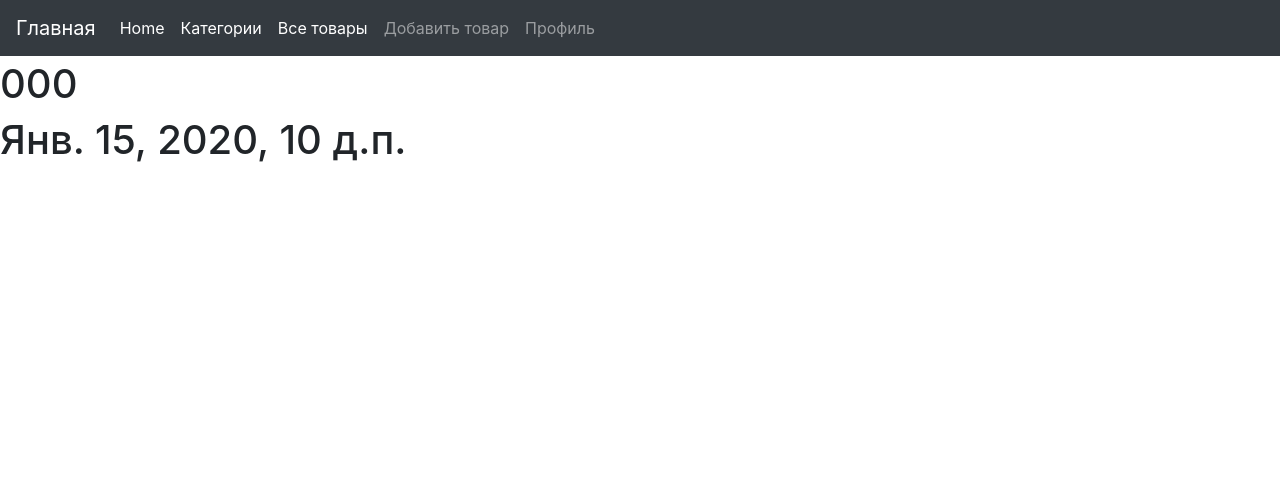
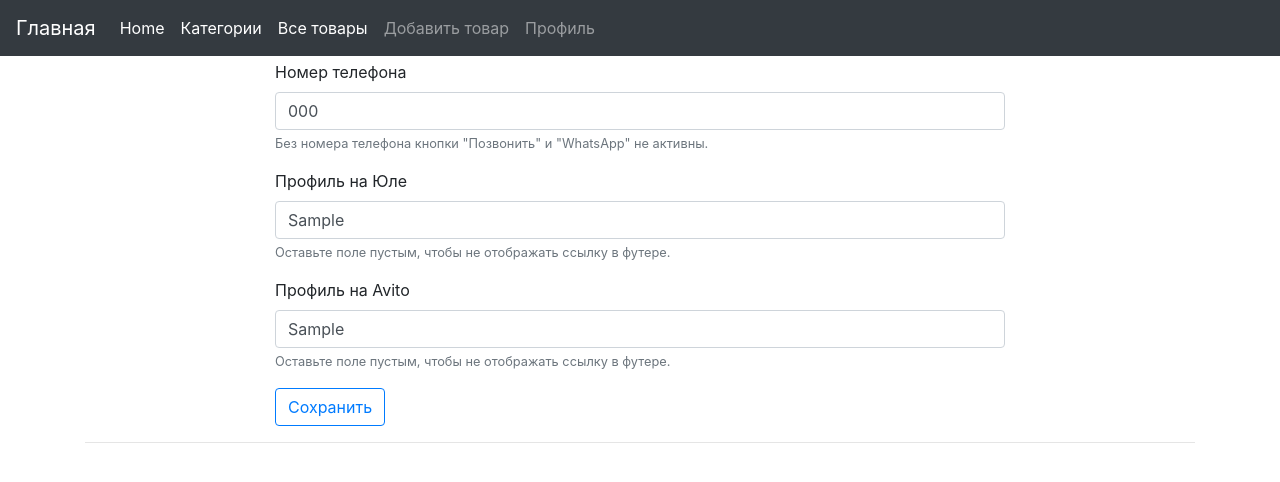
Before and after one commit to YuriyCherniy/micro-shop, a Django app: page /profile/1 in a window 1280 px wide. Shown: the top 482 px of the page. Run offline with Django 3.2, Linux system fonts and the light colour scheme; a user stored in the database is signed in; tables that the repository leaves empty hold one stand-in row (values such as "Sample post"); some libraries are stand-ins or nearby versions.

Commit message:
added UserProfileUpdatelView

```diff
--- a/my_local_shop/showcase/models.py
+++ b/my_local_shop/showcase/models.py
@@ -12,7 +12,7 @@ class Item(models.Model):
     title = models.CharField(
         max_length=20,
         verbose_name='название',
-        help_text='длинна названия не может превышать 20 символов'
+        help_text='Длинна названия не может превышать 20 символов.'
     )
     image = models.ImageField(
         upload_to='items',
@@ -22,7 +22,7 @@ class Item(models.Model):
         validators=[MinLengthValidator(100)],
         max_length=500,
         verbose_name='описание',
-        help_text='длинна описания должна быть от 100 до 500 символов'
+        help_text='Длинна описания должна быть от 100 до 500 символов.'
     )
     price = models.IntegerField(verbose_name='цена')
     pub_date = models.DateTimeField(auto_now_add=True)
--- a/my_local_shop/showcase/templates/showcase/item_list.html
+++ b/my_local_shop/showcase/templates/showcase/item_list.html
@@ -3,7 +3,7 @@
 {% if user.is_authenticated and not phone_number %}
 <div class="container">
   <div class="alert alert-danger" role="alert">
-    Для полноценной работы витрины добвьте номер телефона в <a href="{% url 'profile_url' user.pk %}"
+    Для полноценной работы витрины добвьте номер телефона в <a href="{% url 'profile_url' user.userprofile.pk %}"
       class="alert-link">профиле</a> администратора. <u>Кпопка "Позвонить" и "WhatsApp" деактивированы.</u>
   </div>
 </div>
--- a/my_local_shop/showcase/views.py
+++ b/my_local_shop/showcase/views.py
@@ -43,7 +43,7 @@ class ItemCreateView(LoginRequiredMixin, View):
         form = ItemModelForm(request.POST, request.FILES)
         if form.is_valid():
             new_item = form.save()
-            messages.success(self.request, self.success_message)
+            messages.success(request, self.success_message)
             return redirect(new_item)
         return render(request, 'showcase/item_form.html', {'form': form})
 
@@ -67,5 +67,5 @@ class ItemDeleteView(LoginRequiredMixin, DeleteView):
         Django messages framework requires to redefine
         delete method to add flash message
         '''
-        messages.success(self.request, self.success_message)
+        messages.success(request, self.success_message)
         return super().delete(request, *args, **kwargs)
--- a/my_local_shop/staff/models.py
+++ b/my_local_shop/staff/models.py
@@ -1,4 +1,5 @@
 from django.db import models
+from django.urls import reverse
 from django.contrib.auth.models import User
 
 from phonenumber_field.modelfields import PhoneNumberField
@@ -13,8 +14,23 @@ class UserProfile(models.Model):
         User, on_delete=models.CASCADE, verbose_name='пользователь'
     )
     phone_number = PhoneNumberField(
-        blank=True, verbose_name='номер телефона'
+        blank=True,
+        verbose_name='номер телефона',
+        help_text='Без номера телефона кнопки "Позвонить" и "WhatsApp" не активны.'
+    )
+    youla = models.URLField(
+        blank=True,
+        verbose_name='профиль на Юле',
+        help_text='Оставьте поле пустым, чтобы не отображать ссылку в футере.'
+    )
+    avito = models.URLField(
+        blank=True,
+        verbose_name='профиль на Avito',
+        help_text='Оставьте поле пустым, чтобы не отображать ссылку в футере.'
     )
 
     def __str__(self):
         return f'Пользователь: {self.user.username}'
+
+    def get_absolute_url(self):
+        return reverse('profile_url', args=[self.pk])
--- a/my_local_shop/staff/templates/staff/profile.html
+++ b/my_local_shop/staff/templates/staff/profile.html
@@ -5,6 +5,32 @@
 {% endblock %}
 
 {% block content %}
-<h1>{{ object.userprofile.phone_number }}</h1>
-<h1>{{ object.date_joined }}</h1>
+<div class="container">
+  <div class="col-lg-6 mx-auto">
+    <h4>Телефон:</h4>
+    <div class="input-group mb-3">
+      <input type="text" class="form-control" placeholder="{{ object.userprofile.phone_number }}"
+        aria-label="Recipient's username" aria-describedby="basic-addon2">
+      <div class="input-group-append">
+        <button class="btn btn-outline-primary" type="button">Изменить</button>
+      </div>
+    </div>
+    <h4>Профиль на Юле:</h4>
+    <div class="input-group mb-3">
+      <input type="text" class="form-control" placeholder="Recipient's username" aria-label="Recipient's username"
+        aria-describedby="basic-addon2">
+      <div class="input-group-append">
+        <button class="btn btn-outline-primary" type="button">Изменить</button>
+      </div>
+    </div>
+    <h3>Профиль на Avito:</h3>
+    <div class="input-group mb-3">
+      <input type="text" class="form-control" placeholder="Recipient's username" aria-label="Recipient's username"
+        aria-describedby="basic-addon2">
+      <div class="input-group-append">
+        <button class="btn btn-outline-primary" type="button">Изменить</button>
+      </div>
+    </div>
+  </div>
+</div>
 {% endblock %}
--- /dev/null
+++ b/my_local_shop/staff/templates/staff/userprofile_update_form.html
@@ -0,0 +1,22 @@
+{% extends 'base.html' %}
+
+{% load crispy_forms_tags %}
+
+{% block title %}
+Профиль
+{% endblock %}
+
+{% block content %}
+<div class="container">
+  <div class="row">
+    <div class="col-8 mx-auto">
+      <form method="POST">
+        {% csrf_token %}
+        {{ form|crispy }}
+        <button class="btn btn-outline-primary" type="submit">Сохранить</button>
+      </form>
+    </div>
+  </div>
+  <hr>
+</div>
+{% endblock %}
--- a/my_local_shop/staff/urls.py
+++ b/my_local_shop/staff/urls.py
@@ -1,8 +1,8 @@
 from django.urls import path
 
-from .views import UserProfileDetailView
+from .views import UserProfileUpdatelView
 
 
 urlpatterns = [
-    path('<int:pk>', UserProfileDetailView.as_view(), name='profile_url')
+    path('<int:pk>', UserProfileUpdatelView.as_view(), name='profile_url')
 ]
--- a/my_local_shop/staff/views.py
+++ b/my_local_shop/staff/views.py
@@ -1,9 +1,13 @@
-from django.contrib.auth.models import User
-from django.views.generic import DetailView
 from django.contrib.auth.mixins import LoginRequiredMixin
+from django.contrib.messages.views import SuccessMessageMixin
+from django.views.generic import UpdateView
+
+from staff.models import UserProfile
 
 
-class UserProfileDetailView(LoginRequiredMixin, DetailView):
-    model = User
-    template_name = 'staff/profile.html'
+class UserProfileUpdatelView(LoginRequiredMixin, SuccessMessageMixin, UpdateView):
+    model = UserProfile
+    fields = ['phone_number', 'youla', 'avito']
+    template_name_suffix = '_update_form'
+    success_message = 'Данные обновлены'
     raise_exception = True
--- a/my_local_shop/templates/navbar.html
+++ b/my_local_shop/templates/navbar.html
@@ -10,7 +10,7 @@
         <a class="nav-item nav-link active" href="{% url 'item_list_url' %}">Все товары<span class="sr-only">(current)</span></a>
         {% if user.is_authenticated %}
           <a class="nav-item nav-link" href="{% url 'item_create_url' %}" tabindex="-1" aria-disabled="true">Добавить товар</a>
-          <a class="nav-item nav-link" href="{% url 'profile_url' user.pk %}" tabindex="-1" aria-disabled="true">Профиль</a>
+          <a class="nav-item nav-link" href="{% url 'profile_url' user.userprofile.pk %}" tabindex="-1" aria-disabled="true">Профиль</a>
         {% endif %}
       </div>
     </div>
```
Also changed, not shown: my_local_shop/showcase/migrations/0027_auto_20200109_1511.py (added), my_local_shop/staff/migrations/0033_auto_20200109_1511.py (added).
